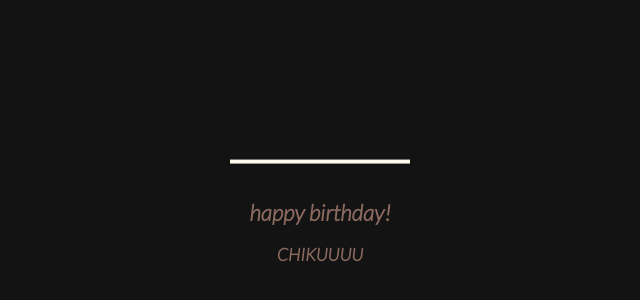
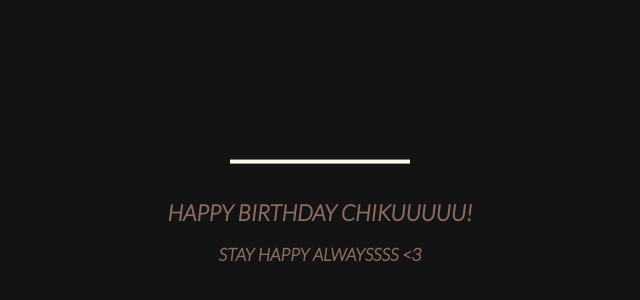
Before and after one commit to programmermaybe-hehe/birthdayyyy, a plain HTML site: page index.html in a window 1280 px wide. Shown: the part 164-464 px from the top of the page, without its empty margins (328-968 px from the left). Drawn offline with Linux system fonts and the light colour scheme.

Commit message:
Update index.html

```diff
--- a/index.html
+++ b/index.html
@@ -283,8 +283,8 @@
         <rect x="10" y="475.571" fill="#fefae9" width="180" height="4" />
       </svg>
       <div class="text">
-      <h1>happy birthday!</h1>
-      <p class="name">CHIKUUUU </p>
+      <h1>HAPPY BIRTHDAY CHIKUUUUU!</h1>
+      <p class="name">STAY HAPPY ALWAYSSSS <3 </p>
       </div>
   </body>
 </html>
```
